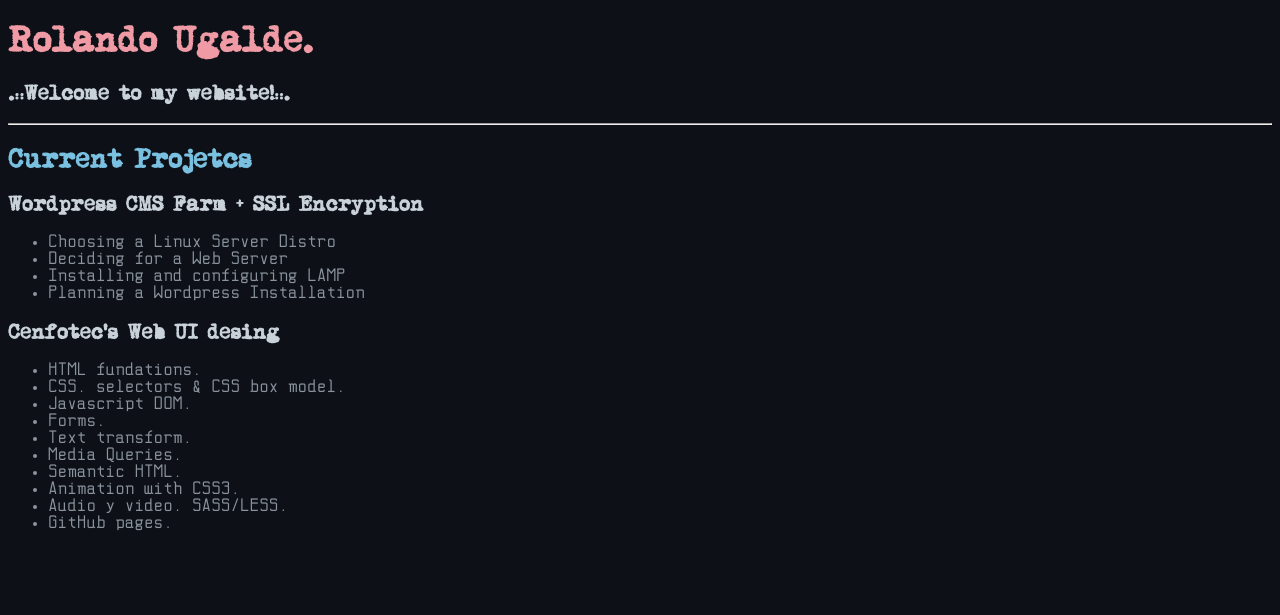
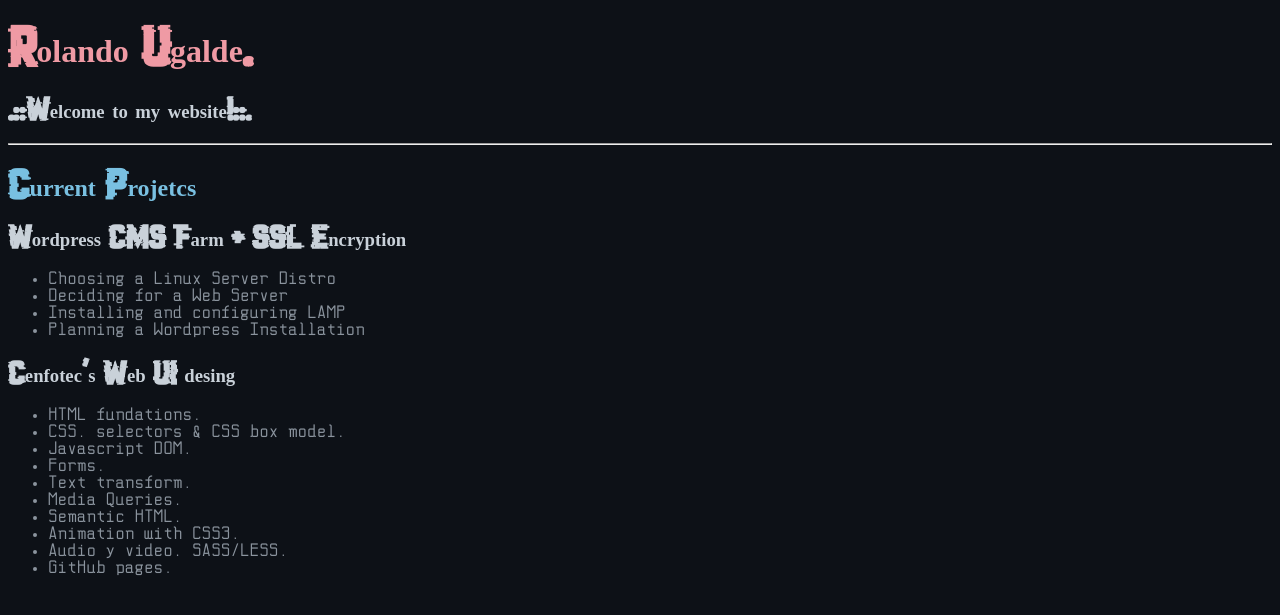
Before and after one commit to rolandougalde/rolandougalde.github.io, a Jekyll site: the page built from index.md, in a window 1280 px wide. Shown: the top 615 px of the page. Built offline with Jekyll 4.4.1, drawn with Linux system fonts in a browser that asks for light colours; our own code applies the rules of GitHub Pages for plain Markdown files.

Commit message:
Update default.css

```diff
--- a/assets/css/default.css
+++ b/assets/css/default.css
@@ -18,7 +18,7 @@ body {
 
 @font-face {
     font-family: "Mom's Typewriter";
-    src: url('../fonts/mom-s-typewriter.ttf')  format('opentype');
+    src: url('../fonts/cracked-code.ttf')  format('opentype');
 }
 
 @font-face {
```
